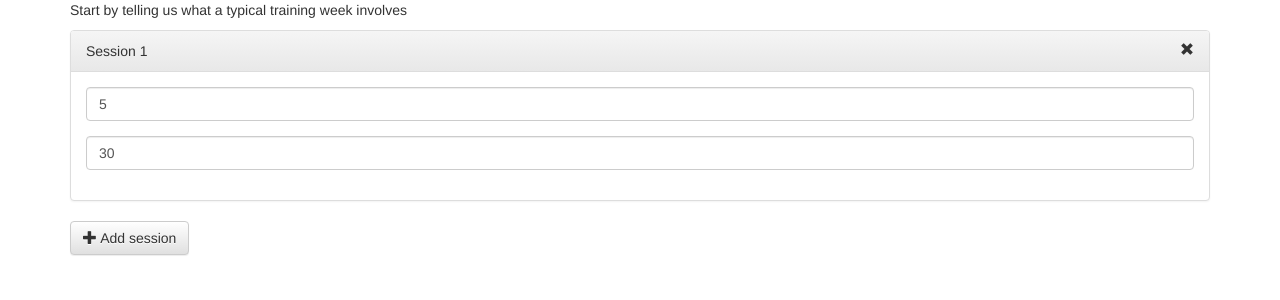
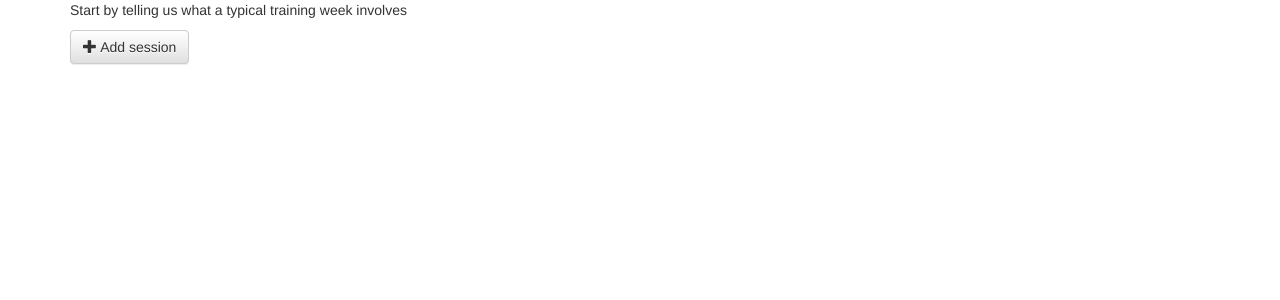
Before and after one commit to morcs/acwr-calculator, a React (Create React App) app: page / in a window 1280 px wide. Shown: the top 300 px of the page. Built offline with nearby package versions, Linux system fonts and the light colour scheme.

Commit message:
Implement remove session.

```diff
--- a/src/App.js
+++ b/src/App.js
@@ -8,17 +8,26 @@ class App extends Component {
     super(props);
 
     this.state = {
-      sessions: [ { intensity: 5, duration: 30 } ]
+      sessions: []
     }
 
     this.addSession = this.addSession.bind(this);
     this.updateSession = this.updateSession.bind(this);
+    this.removeSession = this.removeSession.bind(this);
   }
 
   addSession() {
     this.setState(prevState => ({
       sessions: [...prevState.sessions, { intensity: "", duration: "" }]
     }));
+  }
+
+  removeSession(index) {
+    this.setState(prevState => update(prevState, {
+      sessions: { $splice: [[index, 1]] }
+    }));
+
+    console.log(this.state.sessions);
   }
 
   updateSession(event, index) {
@@ -33,8 +42,6 @@ class App extends Component {
         }
       }
     }));
-
-    console.log(this.state.sessions);
   }
 
   renderSession
@@ -48,7 +55,7 @@ class App extends Component {
             <div className="panel panel-default" key={index}>
               <div className="panel-heading">
                 Session {index + 1}
-                <span className="glyphicon glyphicon-remove pull-right" aria-hidden="true"></span>
+                <span className="glyphicon glyphicon-remove pull-right" aria-hidden="true" onClick={() => this.removeSession(index)}></span>
               </div>
               <div className="panel-body">
                 <div className="form-group">
```
